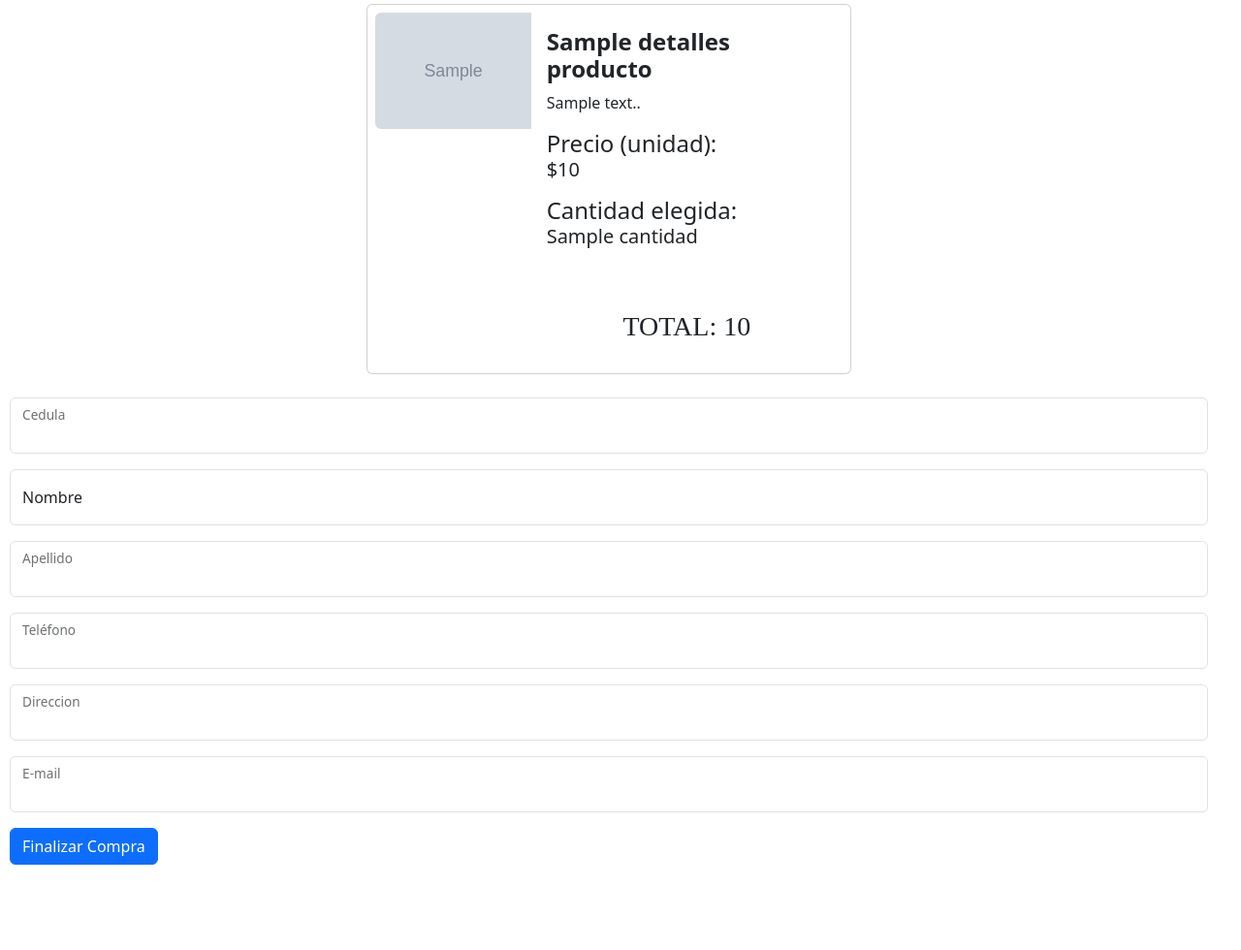
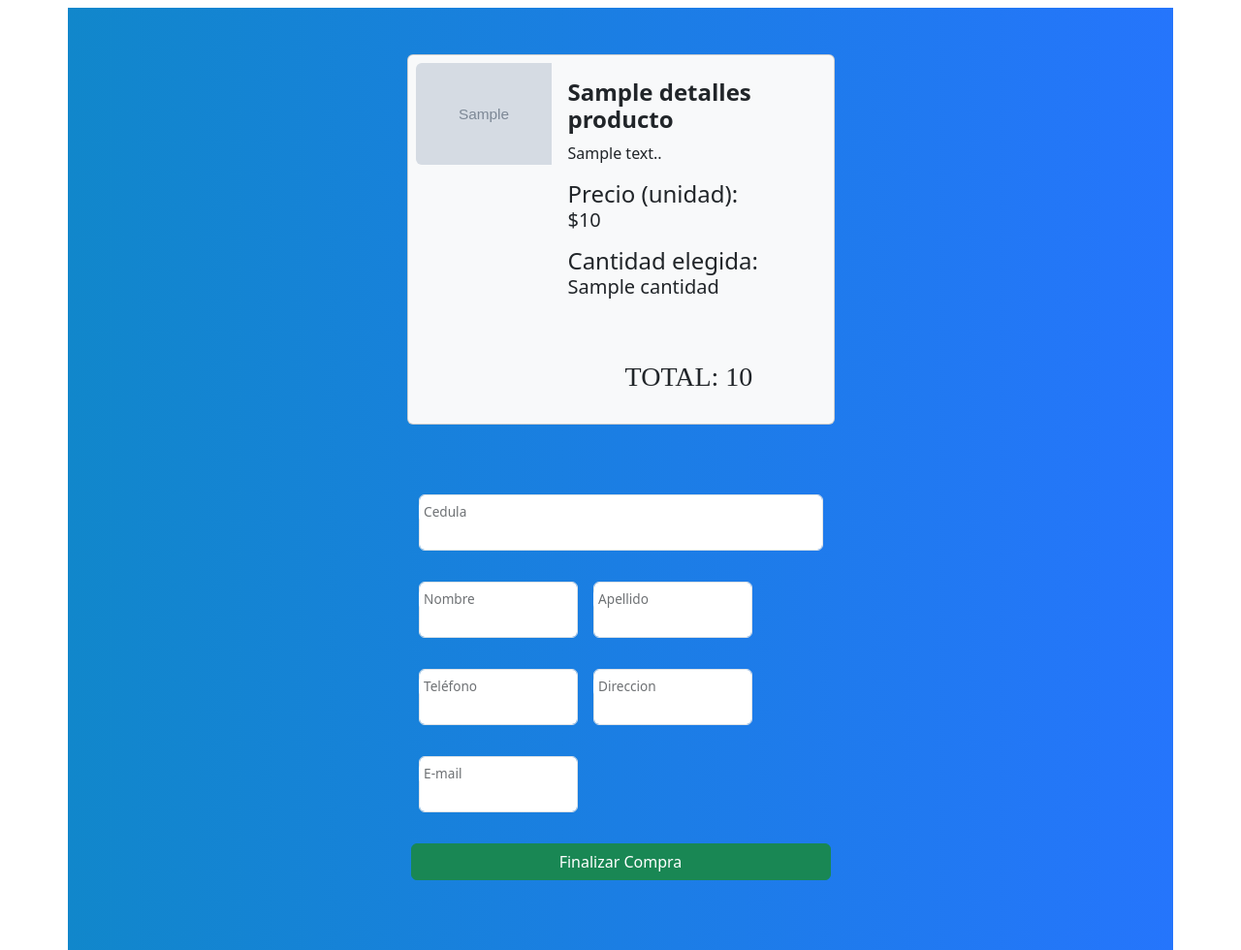
Before and after one commit to solorzanob90/sportia, a Flask app: template template/public/comprar.html in a window 1280 px wide. Shown: the part 34-1014 px from the top of the page at 97% size. Before the commit the page ends 926 px from the top, so only its background shows below. Run offline with Flask 3, Linux system fonts and the light colour scheme; the template is opened without the code that fills it: most values are stand-ins (such as "Sample title", 1, 10 or a date in 2020); grey boxes marked "Sample" are stand-in pictures; some libraries are stand-ins or nearby versions.

Commit message:
apariencia nueva del finalizar compra

```diff
--- a/template/public/comprar.html
+++ b/template/public/comprar.html
@@ -1,6 +1,27 @@
 {% extends 'public/index.html' %} {% block body %} {% if (detallesProducto and
   cantidad) %} {% set urlprod = '/static/assets/img/' %}
-  <div class="card mb-4 container-md p-2" style="max-width: 500px">
+
+  <head>
+    <style>
+      .gradient-custom {
+  /* fallback for old browsers */
+  background: #115fcb;
+
+  /* Chrome 10-25, Safari 5.1-6 */
+  background: -webkit-linear-gradient(to right, rgb(76, 71, 218), rgba(37, 117, 252, 1));
+
+  /* W3C, IE 10+/ Edge, Firefox 16+, Chrome 26+, Opera 12+, Safari 7+ */
+  background: linear-gradient(to right, rgb(17, 135, 203), rgba(37, 117, 252, 1))
+  }
+  </style>
+
+  </head>
+  <section class="gradient-custom">
+
+  <div class="container py-5 h-100">
+    <div class="row d-flex justify-content-center align-items-center h-100">
+         <div class="col-12 col-md-8 col-lg-6 col-xl-5">
+  <div class="card mb-4 container-md p-2 bg-light " style="max-width: 500px">
     <div class="row g-0">
       <div class="col-md-4">
         <img
@@ -35,28 +56,30 @@
   </div>
   <br /><br />
 
+
   <div class="container-sm">
     <form
       action="{{ url_for('guardarUsuario') }}"
       method="POST"
-      class="mb-3"
+      class="mb-4 row g-3 needs-validation"
 
     >
       <input type="number" name="total" value="{{ detallesProducto.precio * cantidad }}" hidden />
       <input type="number" name="idprod" value="{{ detallesProducto.id_producto }}" hidden />
       <input type="number" name="cant" value="{{ cantidad }}" hidden />
       <input type="number" name="stockactual" value="{{ detallesProducto.stock - cantidad }}" hidden />
-      <div class="form-floating mb-3">
+
+      <div class="form-floating mb-3 col-md-12">
         <input type="number" name="cedula" class="form-control" min="9999999" max="9999999999" required/>
-        <label>Cedula</label>
+        <label class="form-label ">Cedula</label>
       </div>
-      <div class="form-floating mb-3">
+      <div class="form-floating mb-3 col-md-5">
 
-        <input type="text" name="nombre" class="form-control" placeholder="Pepito" minlength="1" maxlength="50" required/>
-        <label>Nombre</label>
+        <input type="text" name="nombre" class="form-control" minlength="1" maxlength="50" required/>
+        <label class="form-label">Nombre</label>
       </div>
 
-      <div class="form-floating mb-3">
+      <div class="form-floating mb-3 col-md-5">
 
         <input
           type="text"
@@ -66,10 +89,10 @@
           required
 
         />
-        <label>Apellido</label>
+        <label class="form-label">Apellido</label>
       </div>
 
-      <div class="form-floating mb-3">
+      <div class="form-floating mb-3 col-md-5">
 
         <input
           type="tel"
@@ -77,10 +100,10 @@
           class="form-control"
           pattern="^\d{10}$"
         />
-        <label>Teléfono</label>
+        <label class="form-label">Teléfono</label>
 
       </div>
-      <div class="form-floating mb-3">
+      <div class="form-floating mb-3 col-md-5">
 
         <input
           type="text"
@@ -89,14 +112,21 @@
           pattern="^[A-Za-z0-9\s#\-]+$"
           required
         />
-        <label>Direccion</label>
+        <label class="form-label">Direccion</label>
       </div>
-      <div class="form-floating mb-3">
+
+      <div class="form-floating mb-3 col-md-5">
 
         <input type="email" name="email" class="form-control" required/>
         <label class="form-label">E-mail</label>
       </div>
-      <button type="submit" class="btn btn-primary">Finalizar Compra</button>
+
+      <button type="submit" class="btn btn-success  ">Finalizar Compra</button>
     </form>
   </div>
+</div>
+</div>
+</div>
+
+</section>
   {% endif %} {% endblock %}
--- a/template/public/index.html
+++ b/template/public/index.html
@@ -21,7 +21,7 @@
     <!--  <nav id="nav">
         <a href="/template/public/index.html"><img src="/static/assets/img/inicio.png" alt="" width="32" height="32"> </a>
     </nav>-->
-    <div class="row row-cols-1 row-cols-lg g-1">
+    <div class="container">
         <div class="row">
 
    {% block body %}
```
